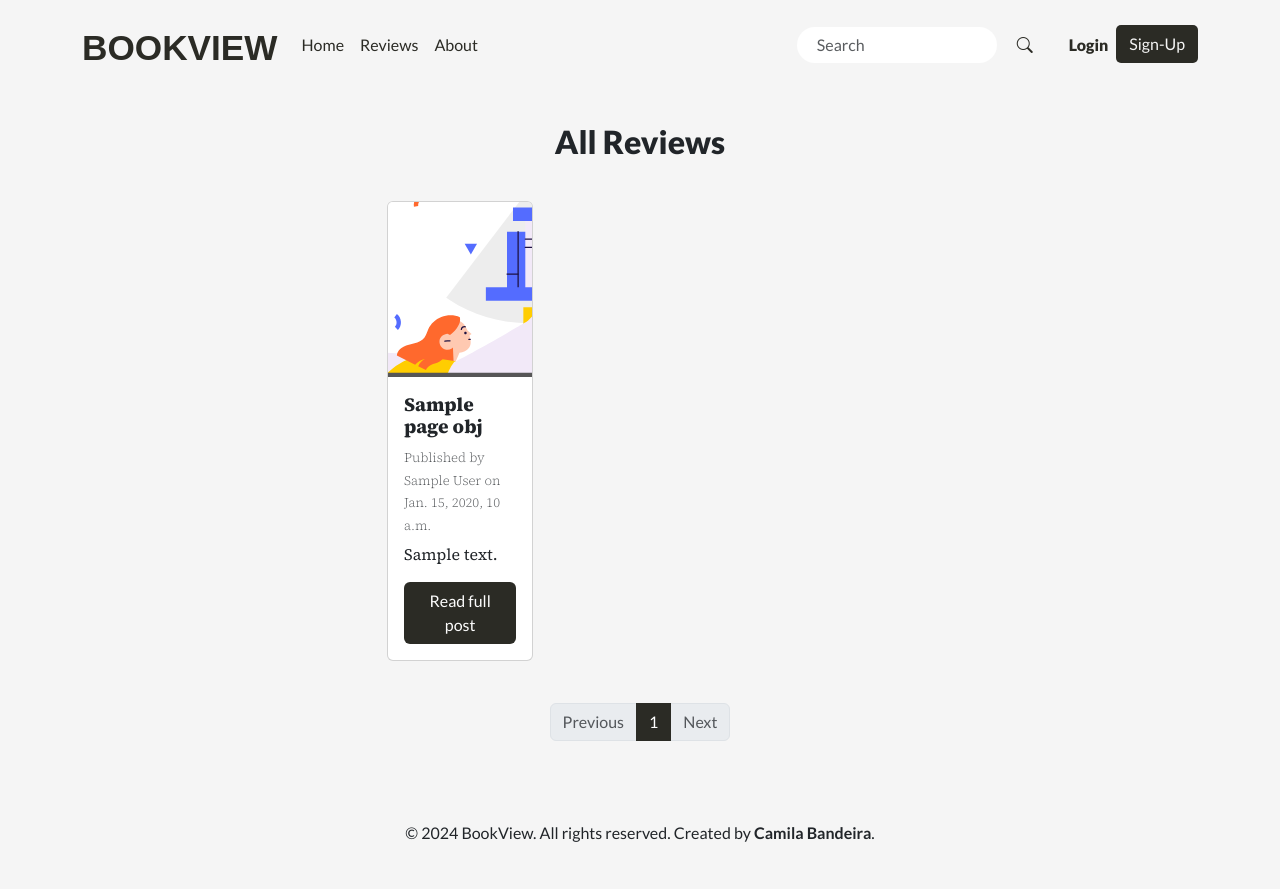
After one commit to camilabandeira/BookView, a Django app: template blog/templates/blog/reviews_page.html in a window 1280 px wide. The commit adds this page. Run offline with Django 3.2, Linux system fonts and the light colour scheme; the template is opened without the code that fills it: most values are stand-ins (such as "Sample title", 1, 10 or a date in 2020); some web fonts are replaced.

Commit message:
feat(templates): update homepage, add reviews page, refactor reviews component, and update CSS
- Add hero section and latest reviews section to homepage
- Add reviews page template to list all reviews
- Refactor and create a reusable review list component
- Update base.html to include reviews.css stylesheet globally

```diff
--- /dev/null
+++ b/blog/templates/blog/reviews_page.html
@@ -0,0 +1,44 @@
+{% extends 'base.html' %}
+{% load static %}
+
+{% block title %}
+    Reviews
+{% endblock %}
+
+{% block content %}
+    <div class="reviews-wrapper"> <!-- Reusable background class -->
+        <h2 class="latest_title-section text-center">All Reviews</h2>
+
+        {% include 'includes/review_list.html' with posts=page_obj %}
+
+        <nav class="latest_reviews-pagination" aria-label="Page navigation">
+            <ul class="pagination mb-0">
+                {% if page_obj.has_previous %}
+                <li class="page-item">
+                    <a class="page-link" href="?page={{ page_obj.previous_page_number }}" tabindex="-1">Previous</a>
+                </li>
+                {% else %}
+                <li class="page-item disabled">
+                    <a class="page-link" href="#" tabindex="-1">Previous</a>
+                </li>
+                {% endif %}
+
+                {% for num in page_obj.paginator.page_range %}
+                    <li class="page-item {% if page_obj.number == num %}active{% endif %}">
+                        <a class="page-link" href="?page={{ num }}">{{ num }}</a>
+                    </li>
+                {% endfor %}
+
+                {% if page_obj.has_next %}
+                <li class="page-item">
+                    <a class="page-link" href="?page={{ page_obj.next_page_number }}">Next</a>
+                </li>
+                {% else %}
+                <li class="page-item disabled">
+                    <a class="page-link" href="#">Next</a>
+                </li>
+                {% endif %}
+            </ul>
+        </nav>
+    </div> <!-- End of reusable wrapper -->
+{% endblock %}
--- /dev/null
+++ b/blog/templates/includes/review_list.html
@@ -0,0 +1,28 @@
+{%load static %}
+
+
+<div class="latest_review-wrapper">
+    <div class="row row-cols-1 row-cols-md-2 row-cols-lg-3">
+        {% for post in posts %}
+        <div class="col">
+            <div class="card latest_review-card">
+                <img src="{% static 'images/latest_reviews_image.svg' %}" class="card-img-top" alt="Review Image">
+                <div class="card-body">
+                    <h5 class="card-title">{{ post.title }}</h5>
+                    <p class="card-text">
+                        <small class="text-muted">Published by {{ post.author }} on {{ post.created_on }}</small>
+                    </p>
+                    <p class="review-content">
+                        {{ post.excerpt }}
+                    </p>
+                    <div class="text-end">
+                        <a href="#" class="btn read_full-post">Read full post</a>
+                    </div>
+                </div>
+            </div>
+        </div>
+        {% empty %}
+        <p>No reviews available at the moment.</p>
+        {% endfor %}
+    </div>
+</div>
--- a/blog/urls.py
+++ b/blog/urls.py
@@ -3,4 +3,5 @@ from . import views
 
 urlpatterns = [
     path('', views.homepage, name='homepage'),
+    path('reviews/', views.reviews_page, name='reviews'),
 ]
--- a/static/css/latest_reviews.css
+++ b/static/css/reviews.css
@@ -1,10 +1,27 @@
+.reviews-wrapper {
+    background-color: var(--color-neutral-gray);
+
+}
+
 .card-img-top {
     object-fit: cover;
-    height: 200px;
+    height: 12.5rem;
 }
 
-.card {
-    margin-bottom: 20px;
+.latest_review-card {
+    height: 460px;
+    width: 94%;
+    margin: 0 auto;
+    margin-bottom: 5.625rem
+}
+
+.latest_review-wrapper {
+    display: flex;
+    justify-content: center;
+    width: 100%;
+    padding: 0 3rem;
+    margin-bottom: 1rem;
+    gap: 1;
 }
 
 .review-content {
@@ -18,14 +35,7 @@
 
 .latest_title-section {
     font-weight: 900;
-}
-
-.latest_review-wrapper {
-    width: 100%;
-    margin: 2rem 0 4rem 0;
-    margin-bottom: 1rem;
-    display: flex;
-    justify-content: center;
+    padding: 2rem;
 }
 
 .container-fluid {
@@ -61,18 +71,25 @@
 }
 
 .latest_reviews-pagination {
+    display: flex;
     justify-content: center;
     margin-top: -4rem;
 }
 
 .pagination {
-    padding-bottom: 1.25rem;
+    padding-bottom: 3.25rem;
 }
 
 .pagination,
 .page-item a,
 .page-link {
     color: var(--color-dark-charcoal);
+}
+
+.active>.page-link,
+.page-link.active {
+    background-color: var(--color-dark-charcoal);
+    border-color: var(--color-dark-charcoal);
 }
 
 .page-item a:hover {
@@ -82,6 +99,7 @@
 .page-item a:focus {
     color: var(--color-dark-charcoal);
 }
+
 
 @media (max-width: 768px),
 (min-width: 769px) and (max-width: 1180px) {
--- a/templates/base.html
+++ b/templates/base.html
@@ -7,10 +7,17 @@
 
 
     <!-- Stylesheets -->
+
     <link href="https://cdn.jsdelivr.net/npm/bootstrap@5.3.0-alpha1/dist/css/bootstrap.min.css" rel="stylesheet">
+
     {%load  static %}
+
     <link rel="stylesheet" href="{% static 'css/base.css' %}">
     <link rel="stylesheet" href="https://cdn.jsdelivr.net/npm/bootstrap-icons/font/bootstrap-icons.css">
+
+    <!-- Add the reviews.css globally to both homepage and reviews page -->
+    <link rel="stylesheet" href="{% static 'css/reviews.css' %}">
+
     <link type="image/png" sizes="32x32" rel="icon" href="{% static 'images/favicon.png' %}" />
 
     <title>{% block title %}BookView{% endblock %}</title>
@@ -39,7 +46,7 @@
                             <a class="nav-link" href="{% url 'homepage' %}">Home</a>
                         </li>
                         <li class="nav-item">
-                            <a class="nav-link" href="#">Reviews</a>
+                            <a class="nav-link" href="{% url 'reviews' %}">Reviews</a>
                         </li>
                         <li class="nav-item">
                             <a class="nav-link" href="#">About</a>
```
Also changed, not shown: blog/templates/blog/homepage.html (+10 -3 lines), blog/views.py (+20 -1 lines).
